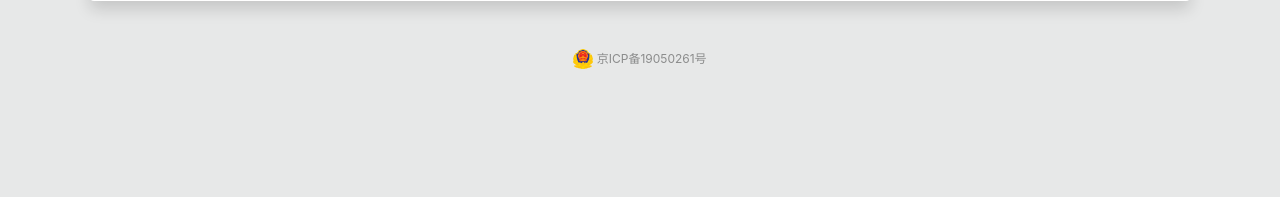
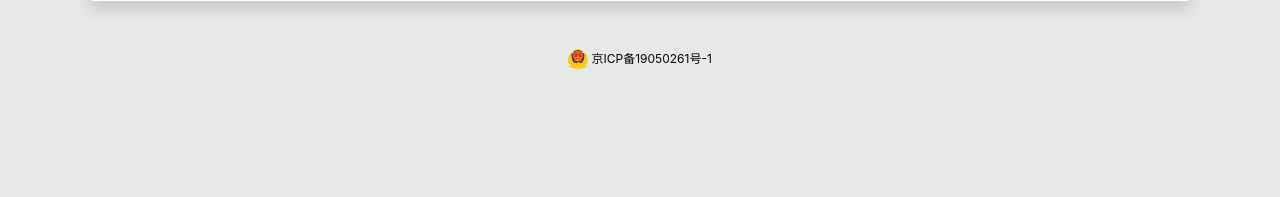
Before and after one commit to Nataila/nblog, a Django app: page / in a window 1280 px wide. Shown: the part 523-720 px from the top of the page. Run offline with Django 3.2, Linux system fonts and the light colour scheme; tables that the repository leaves empty hold one stand-in row (values such as "Sample post"); some libraries are stand-ins or nearby versions.

Commit message:
调整ICP

```diff
--- a/nblog/static/css/main.css
+++ b/nblog/static/css/main.css
@@ -92,6 +92,9 @@ p.icp {
   color: rgba(0, 0, 0, 0.4);
   text-align: center;
 }
+p.icp a {
+  color: #000;
+}
 p.icp img {
   width: 20px;
 }
--- a/nblog/templates/nblog/base.html
+++ b/nblog/templates/nblog/base.html
@@ -38,7 +38,7 @@
   <div class="footer">
     <p class='icp'>
     <img src="{% static 'images/icp.svg' %}" alt=""/>
-    京ICP备19050261号</p>
+    <a href="http://www.beian.miit.gov.cn/" target='_blank'>京ICP备19050261号-1</a></p>
   </div>
   <script src="{% static 'valine/av-min.js' %}"></script>
   <script src="{% static 'valine/Valine.min.js' %}"></script>
```
